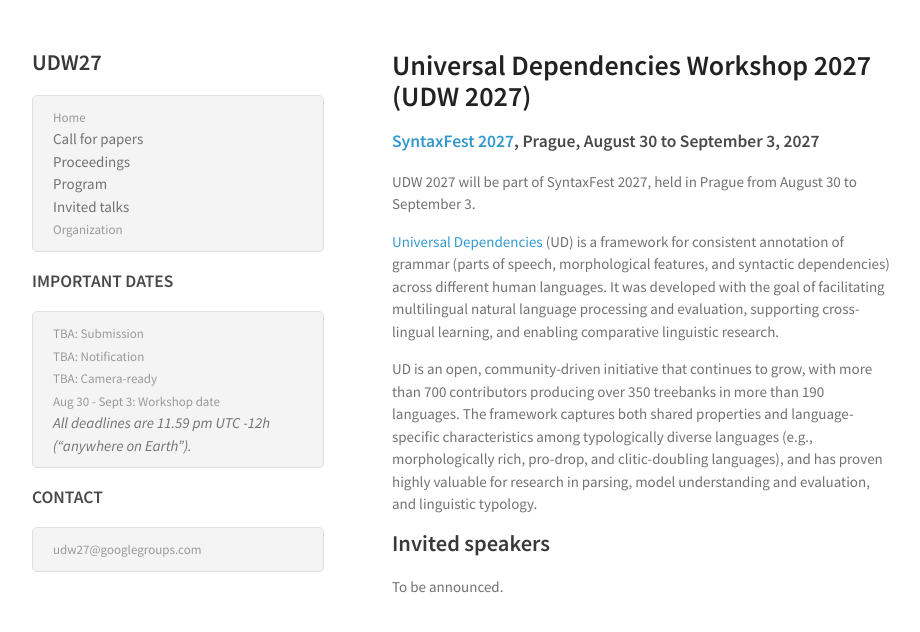
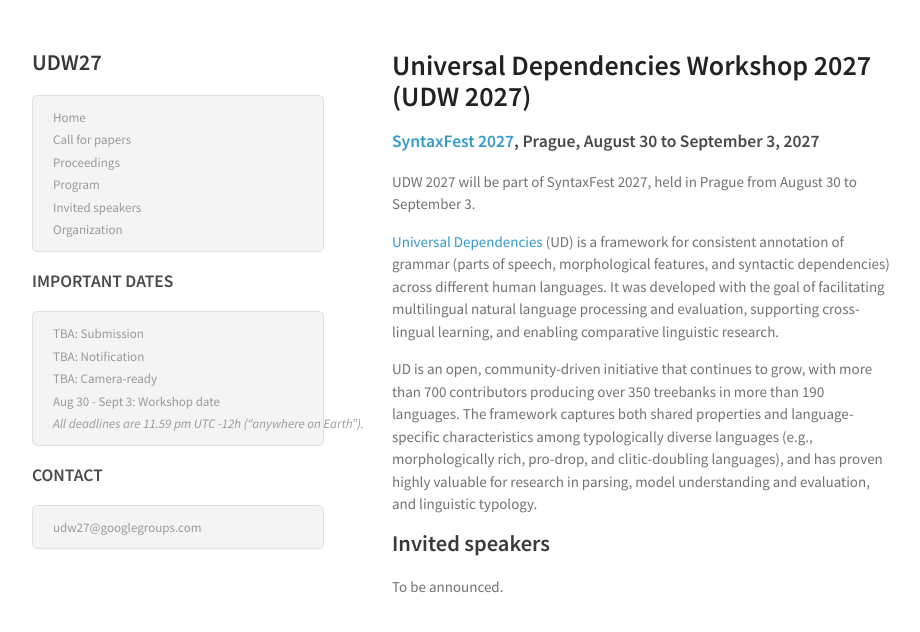
Before and after one commit to UniversalDependencies/udw27, a Jekyll site: the page built from index.md, in a window 1280 px wide. Shown: the top 632 px of the page, without its empty margins (178-1098 px from the left). Built offline with Jekyll 4.4.1, drawn with Linux system fonts in a browser that asks for light colours.

Commit message:
Update header.html

```diff
--- a/_includes/header.html
+++ b/_includes/header.html
@@ -2,10 +2,10 @@
 
 <ul>
     <li><a class="page-link" href="/udw27/">Home</a></li>
-    <li>Call for papers</li>
-    <li>Proceedings</li>
-    <li>Program</li>
-    <li>Invited talks</li>
+    <li><span>Call for papers</span></li>
+    <li><span>Proceedings</span></li>
+    <li><span>Program</span></li>
+    <li><span>Invited speakers</span></li>
     <li><a class="page-link" href="/udw27/organization.html">Organization</a></li>
 </ul>
 
@@ -15,7 +15,7 @@
     <li><span>TBA: Notification</span></li>
     <li><span>TBA: Camera-ready</span></li>
     <li><span>Aug 30 - Sept 3: Workshop date</span></li>
-    <i>All deadlines are 11.59 pm UTC -12h (“anywhere on Earth”).</i>
+    <li><span><i>All deadlines are 11.59 pm UTC -12h (“anywhere on Earth”).</i></span></li>
 </ul>
 
 <h3>CONTACT</h3>
```
